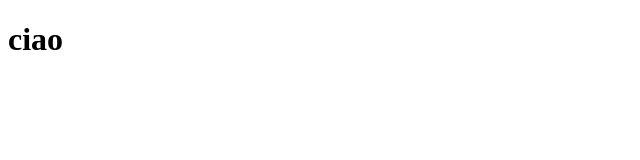
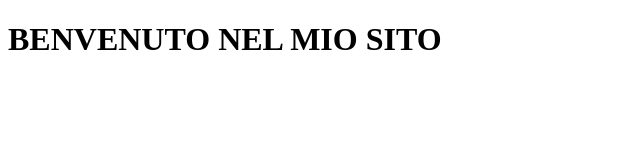
Before and after one commit to tia93/prova-github, a plain HTML site: page index.html in a window 1280 px wide. Shown: the whole page, without its empty margins (0-640 px from the left). Drawn offline with Linux system fonts and the light colour scheme.

Commit message:
CAMBIATO IL TITIOLO DELLA HOME

```diff
--- a/index.html
+++ b/index.html
@@ -7,6 +7,6 @@
     <title>prova github</title>
 </head>
 <body>
-    <h1>ciao</h1>
+    <h1>BENVENUTO NEL MIO SITO</h1>
 </body>
 </html>
```
